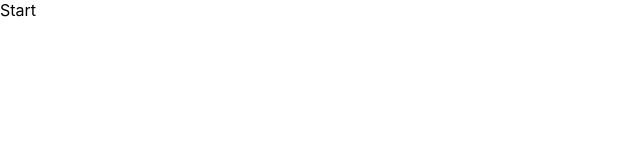
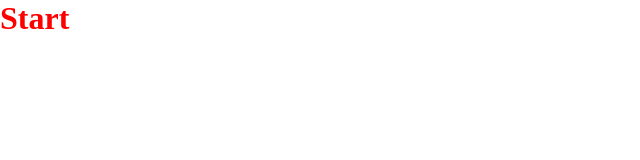
Before and after one commit to zajacHubert/My-places-front, a React (Create React App) app: page / in a window 1280 px wide. Shown: the top 160 px of the page, without its empty margins (0-640 px from the left). Built offline with nearby package versions, Linux system fonts and the light colour scheme.

Commit message:
Install sass and prepare app for using sccs modules

```diff
--- a/package.json
+++ b/package.json
@@ -13,7 +13,9 @@
     "react": "^18.2.0",
     "react-dom": "^18.2.0",
     "react-scripts": "5.0.1",
+    "sass": "^1.54.8",
     "typescript": "^4.8.2",
+    "typescript-plugin-css-modules": "^3.4.0",
     "web-vitals": "^2.1.4"
   },
   "scripts": {
--- /dev/null
+++ b/src/App.module.scss
@@ -0,0 +1,3 @@
+.title {
+    color: red;
+}
--- a/src/App.tsx
+++ b/src/App.tsx
@@ -1,10 +1,10 @@
 import React from 'react';
+import styles from './App.module.scss';
 
 export const App = () => {
   return (
     <div className="App">
-      Start
-
+      <h1 className={styles.title}>Start</h1>
     </div>
   );
 }
--- a/src/index.css
+++ /dev/null
@@ -1,13 +0,0 @@
-body {
-  margin: 0;
-  font-family: -apple-system, BlinkMacSystemFont, 'Segoe UI', 'Roboto', 'Oxygen',
-    'Ubuntu', 'Cantarell', 'Fira Sans', 'Droid Sans', 'Helvetica Neue',
-    sans-serif;
-  -webkit-font-smoothing: antialiased;
-  -moz-osx-font-smoothing: grayscale;
-}
-
-code {
-  font-family: source-code-pro, Menlo, Monaco, Consolas, 'Courier New',
-    monospace;
-}
--- /dev/null
+++ b/src/index.scss
@@ -0,0 +1,5 @@
+* {
+  margin: 0;
+  padding: 0;
+  box-sizing: border-box;
+}
--- a/src/index.tsx
+++ b/src/index.tsx
@@ -1,7 +1,7 @@
 import React from 'react';
 import ReactDOM from 'react-dom/client';
 import { App } from './App';
-import './index.css';
+import './index.scss';
 
 
 const root = ReactDOM.createRoot(
--- /dev/null
+++ b/src/typings.d.ts
@@ -0,0 +1 @@
+declare module '*.scss';
```
Also changed, not shown: tsconfig.json (+8 -1 lines), 1 other file (tests, documents, lock files or other folders).
